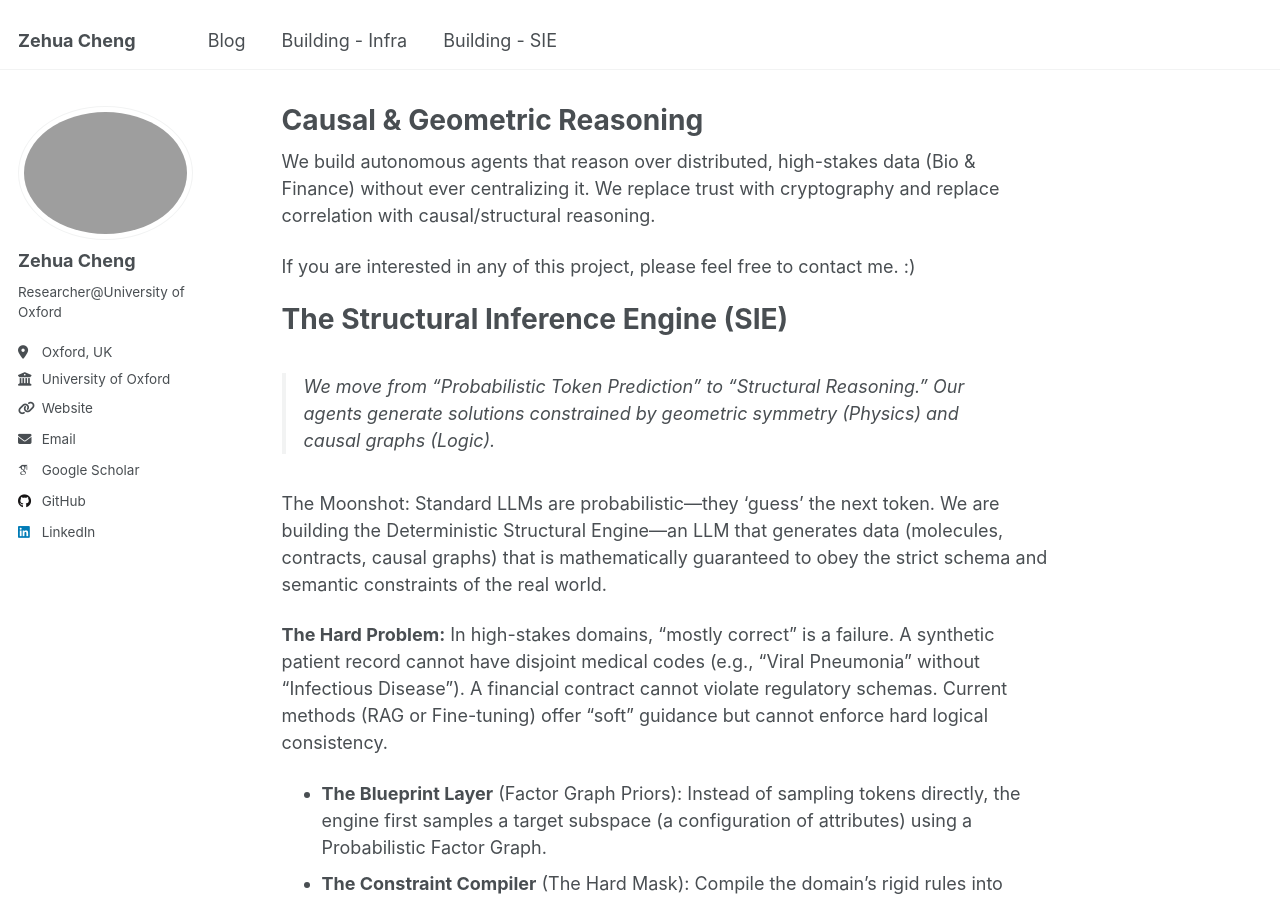
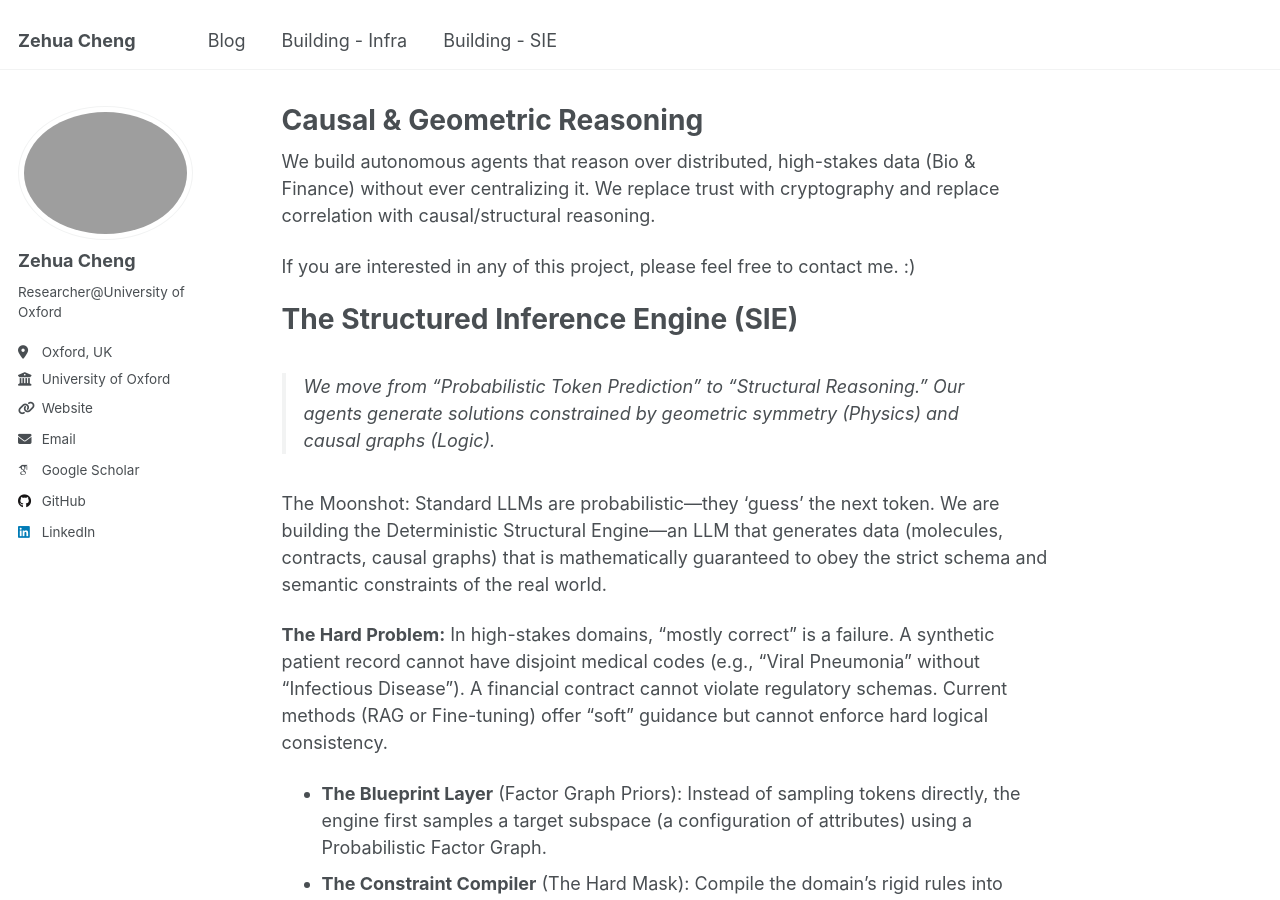
Before and after one commit to limberc/limberc.github.io, a Jekyll site: the page built from _pages/WP2.md, in a window 1280 px wide and 900 px high. Built offline with Jekyll 4.4.1, drawn with Linux system fonts in a browser that asks for light colours; some web fonts are replaced.

Commit message:
Correct name.

```diff
--- a/_pages/WP2.md
+++ b/_pages/WP2.md
@@ -7,7 +7,7 @@ We build autonomous agents that reason over distributed, high-stakes data (Bio &
 
 If you are interested in any of this project, please feel free to contact me. :)
 
-# The Structural Inference Engine (SIE)
+# The Structured Inference Engine (SIE)
 
 > We move from "Probabilistic Token Prediction" to "Structural Reasoning." Our agents generate solutions constrained by geometric symmetry (Physics) and causal graphs (Logic).
 
```
